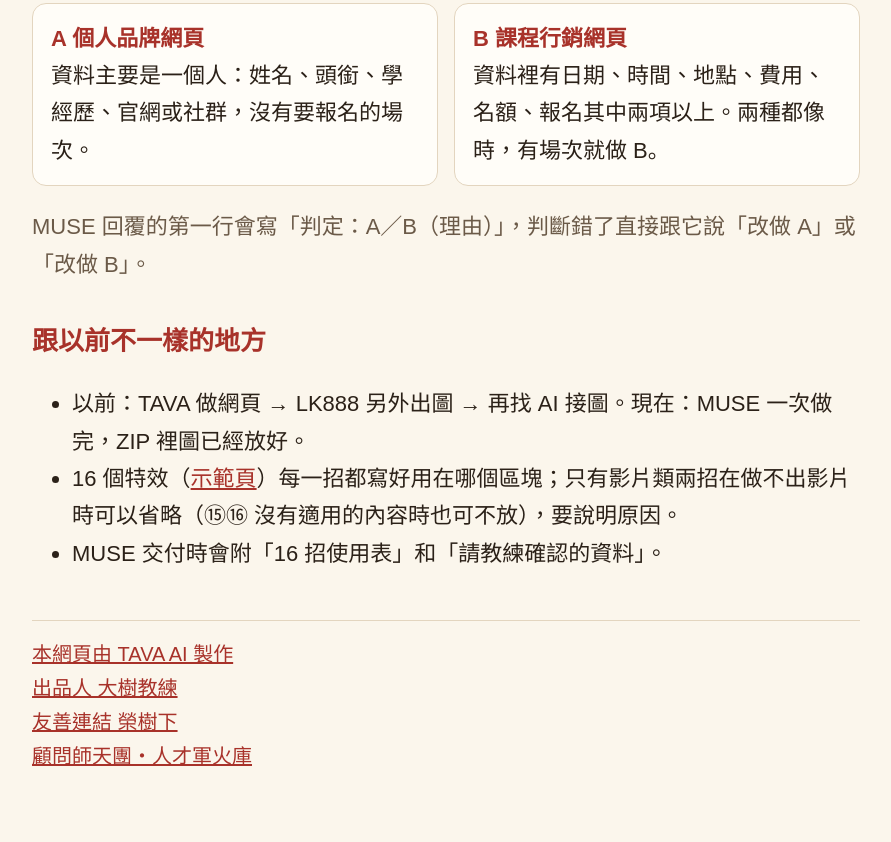
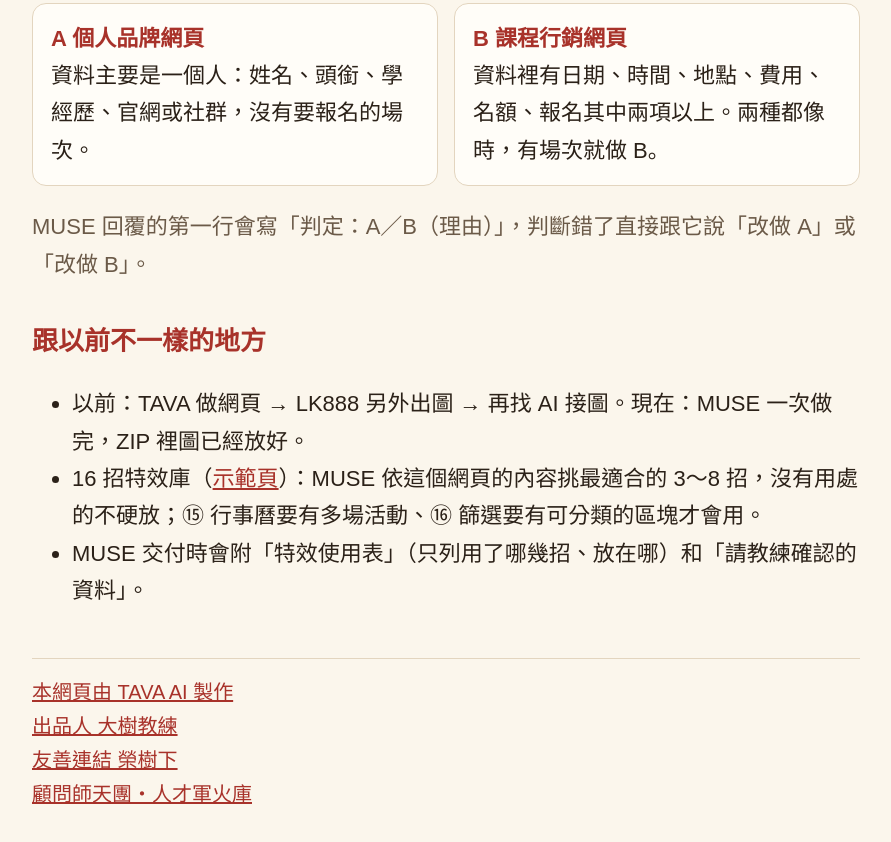
Before and after one commit to Coach1973/tava-to-claude, a plain HTML site: page muse.html in a window 1280 px wide. Shown: the part 930-1772 px from the top of the page, without its empty margins (194-1085 px from the left). Before the commit the page ends 1751 px from the top, so only its background shows below. Drawn offline with Linux system fonts and the light colour scheme.

Commit message:
[Mac] MUSE 特效改成「照網頁需要挑著用」，不再要求全上；使用表只列用了的（教練 11/16）
Co-Authored-By: Claude Sonnet 5.5 <noreply@anthropic.com>

```diff
--- a/muse.html
+++ b/muse.html
@@ -29,7 +29,7 @@
 <body>
 <main>
   <h1>MUSE 一行指令</h1>
-  <p class="sub">個人品牌網頁、課程行銷網頁都用同一行。MUSE 會自己判斷是哪一種，照 SOP 做、16 個特效全上（⑮⑯ 依有沒有多場次、可篩選區塊判斷）、圖自己出完，最後交一個 ZIP。</p>
+  <p class="sub">個人品牌網頁、課程行銷網頁都用同一行。MUSE 會自己判斷是哪一種，照 SOP 做、從 16 招特效庫挑適合這一頁的用（沒用處的不放）、圖自己出完，最後交一個 ZIP。</p>
 
   <h2>① 複製這一行，後面接這次的資料</h2>
   <div class="box">
@@ -55,8 +55,8 @@
   <h2>跟以前不一樣的地方</h2>
   <ul>
     <li>以前：TAVA 做網頁 → LK888 另外出圖 → 再找 AI 接圖。現在：MUSE 一次做完，ZIP 裡圖已經放好。</li>
-    <li>16 個特效（<a href="https://event.bymyway.com/curated/rs-demo/" target="_blank" rel="noopener">示範頁</a>）每一招都寫好用在哪個區塊；只有影片類兩招在做不出影片時可以省略（⑮⑯ 沒有適用的內容時也可不放），要說明原因。</li>
-    <li>MUSE 交付時會附「16 招使用表」和「請教練確認的資料」。</li>
+    <li>16 招特效庫（<a href="https://event.bymyway.com/curated/rs-demo/" target="_blank" rel="noopener">示範頁</a>）：MUSE 依這個網頁的內容挑最適合的 3～8 招，沒有用處的不硬放；⑮ 行事曆要有多場活動、⑯ 篩選要有可分類的區塊才會用。</li>
+    <li>MUSE 交付時會附「特效使用表」（只列用了哪幾招、放在哪）和「請教練確認的資料」。</li>
   </ul>
 
   <footer>
```
Also changed, not shown: muse.txt.
